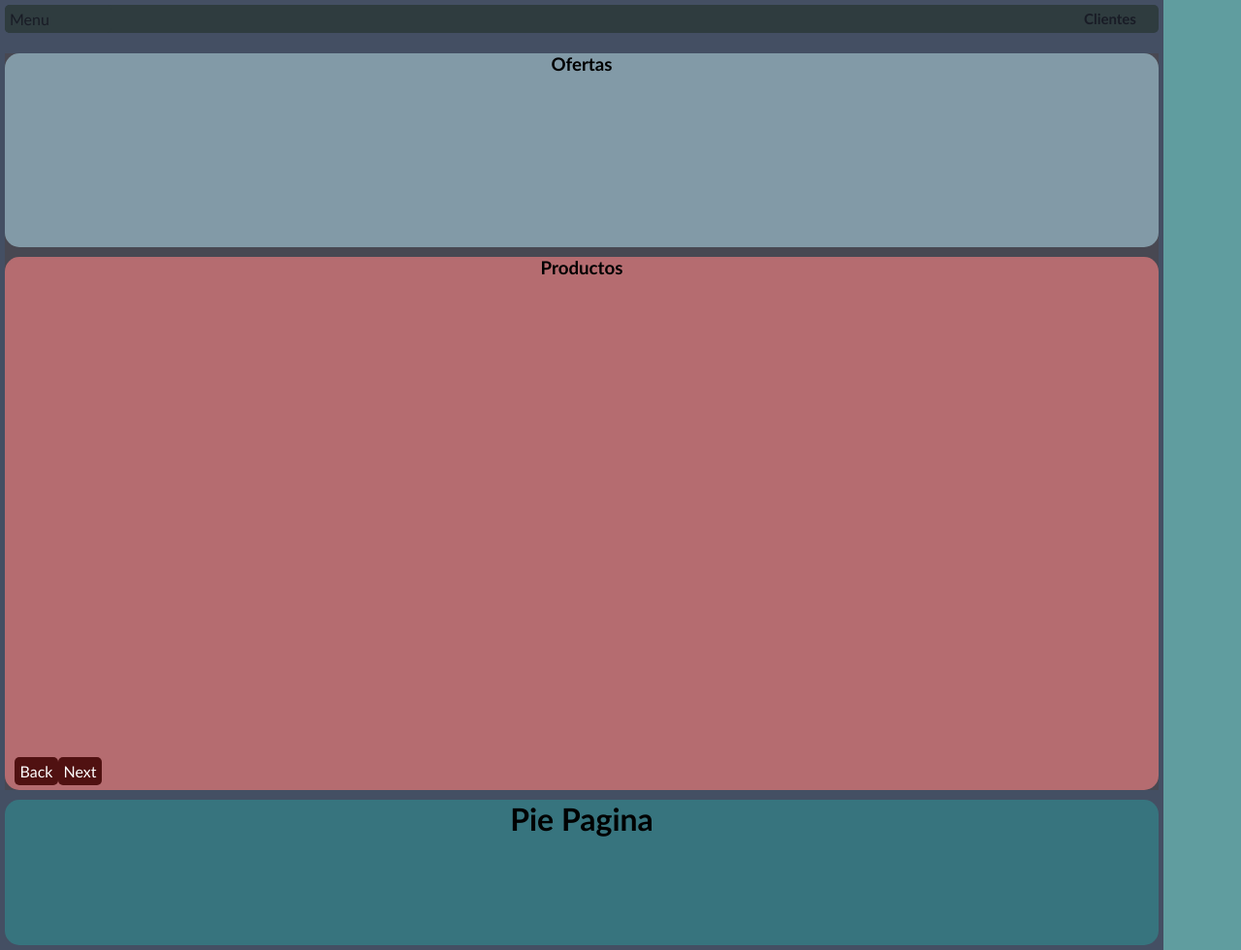
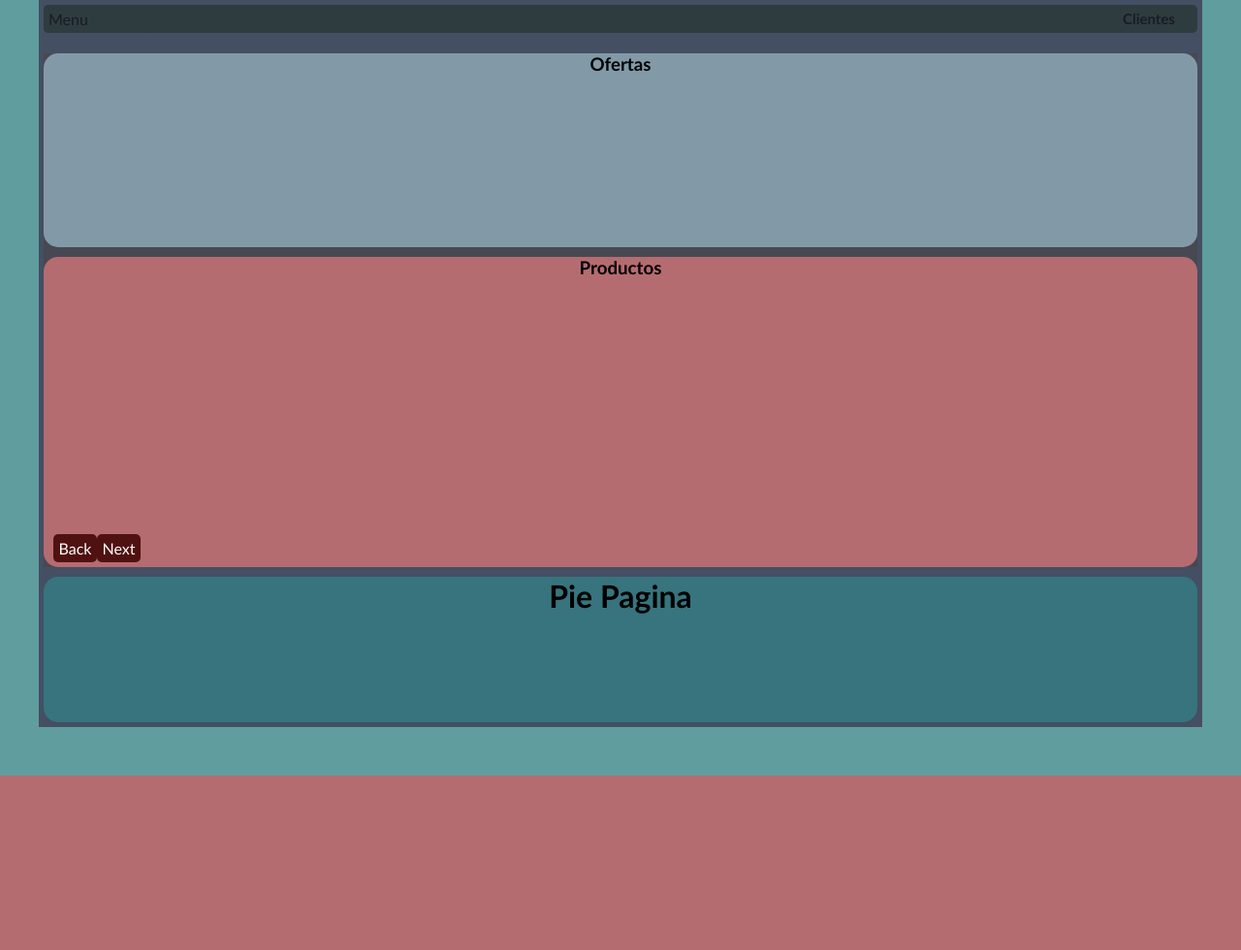
Before and after one commit to Hnry1304/tienda, a PHP site: template Views/Clientes/homePage.php in a window 1280 px wide. Shown: the whole page at 97% size. After the commit the page ends 800 px from the top, so only its background shows below. Run offline with PHP 8.4, Linux system fonts and the light colour scheme; the template is opened without the code that fills it, so the values that code supplies are empty.

Commit message:
Resposive Desing Web Horrible

```diff
--- /dev/null
+++ b/Views/Assets/Css/Cliente/mediaQuery.css
@@ -0,0 +1,41 @@
+@media (max-width: 525px) {
+    .homePage .productos{
+
+        height: 550px;
+        box-sizing: border-box;
+    }
+
+    .productos .product{
+        width: 48%;
+
+    }
+}
+
+@media (min-width: 526px) {
+    .homePage .productos{
+
+        height: 320px;
+        box-sizing: border-box;
+    }
+
+    .productos .product{
+        width: 24%;
+
+    }
+}
+
+@media (min-width: 1200px) {
+    .container{
+        margin: 0 auto;
+    }
+    .homePage .productos{
+
+        height: 320px;
+        box-sizing: border-box;
+    }
+
+    .productos .product{
+        width: 24%;
+
+    }
+}
--- a/Views/Assets/Layouts/Cliente/header.php
+++ b/Views/Assets/Layouts/Cliente/header.php
@@ -8,6 +8,7 @@
     <link rel="stylesheet" href="Views/Assets/Css/Cliente/header.css">
     <link rel="stylesheet" href="Views/Assets/Css/Cliente/homePage.css">
     <link rel="stylesheet" href="Views/Assets/Css/Cliente/paginations.css">
+    <link rel="stylesheet" href="Views/Assets/Css/Cliente/mediaQuery.css">
 </head>
 <body>
     <div class="container">
```
